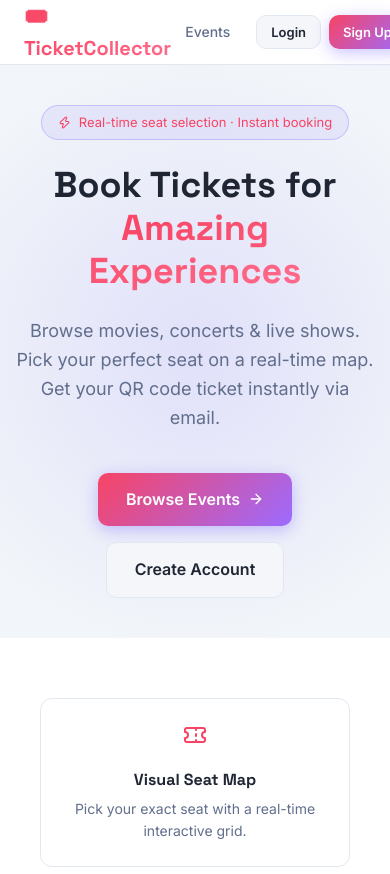
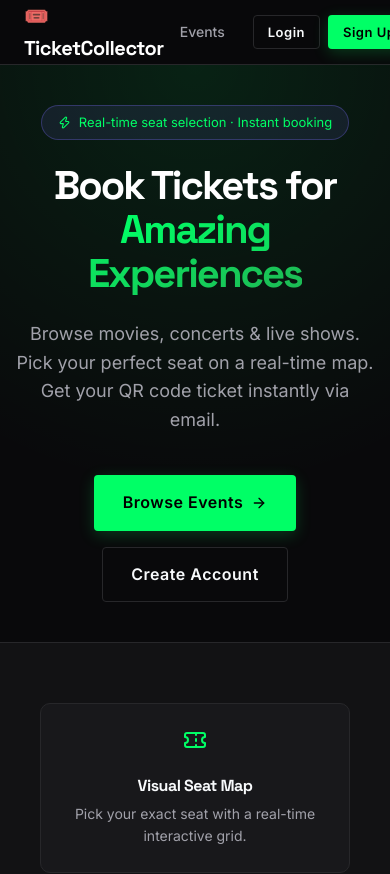
Before and after one commit to anshika4-dev/Ticket-Collector, a React (Vite) app in the folder frontend/: page / in a window 390 px wide. Shown: the top 874 px of the page. Built offline with nearby package versions, Linux system fonts and the light colour scheme; no server answers.

Commit message:
UI Overhaul: Dark mode green theme

```diff
--- a/frontend/src/App.tsx
+++ b/frontend/src/App.tsx
@@ -67,15 +67,15 @@ export default function App() {
             position="top-right"
             toastOptions={{
               style: {
-                background: '#ffffff',
-                color: '#1f2533',
-                border: '1px solid #e2e8f0',
-                borderRadius: '12px',
+                background: 'var(--bg-card)',
+                color: 'var(--text-primary)',
+                border: '1px solid var(--border-subtle)',
+                borderRadius: '8px',
                 fontSize: '14px',
-                boxShadow: '0 4px 12px rgba(0, 0, 0, 0.08)',
+                boxShadow: 'var(--shadow-card)',
               },
-              success: { iconTheme: { primary: '#4caf50', secondary: '#ffffff' } },
-              error: { iconTheme: { primary: '#f84464', secondary: '#ffffff' } },
+              success: { iconTheme: { primary: 'var(--accent-purple)', secondary: '#000000' } },
+              error: { iconTheme: { primary: '#ef4444', secondary: '#ffffff' } },
             }}
           />
         </BrowserRouter>
--- a/frontend/src/components/Footer.tsx
+++ b/frontend/src/components/Footer.tsx
@@ -16,7 +16,7 @@ export default function Footer() {
           🎟️ <strong>TicketCollector</strong>
         </div>
         <div style={{ display: 'flex', alignItems: 'center', gap: 6, fontSize: '13px' }}>
-          Made with <Heart size={14} color="#f84464" fill="#f84464" style={{ display: 'inline' }} /> by{' '}
+          Made with <Heart size={14} color="var(--accent-purple)" fill="var(--accent-purple)" style={{ display: 'inline' }} /> by{' '}
           <a
             href="https://github.com/anshika4-dev/"
             target="_blank"
--- a/frontend/src/index.css
+++ b/frontend/src/index.css
@@ -2,32 +2,32 @@
 
 /* ====== CSS VARIABLES ====== */
 :root {
-  --bg-primary: #f2f5f9;
-  --bg-secondary: #ffffff;
-  --bg-card: #ffffff;
-  --bg-glass: #f4f6fa;
-  --bg-glass-hover: #e9ecf2;
+  --bg-primary: #09090b;
+  --bg-secondary: #121214;
+  --bg-card: #18181b;
+  --bg-glass: rgba(24, 24, 27, 0.7);
+  --bg-glass-hover: rgba(39, 39, 42, 0.9);
 
-  --accent-purple: #f84464; /* BookMyShow Red */
-  --accent-pink: #ff6b8b;
-  --accent-gold: #ffc107;
-  --accent-emerald: #4caf50;
-  --accent-orange: #ff9800;
+  --accent-purple: #00ff66; /* Neon Green */
+  --accent-pink: #1db954; /* Emerald Green */
+  --accent-gold: #eab308;
+  --accent-emerald: #10b981;
+  --accent-orange: #f59e0b;
 
-  --text-primary: #1f2533;
-  --text-secondary: #616e8c;
-  --text-muted: #9fa6b2;
+  --text-primary: #f8fafc;
+  --text-secondary: #a1a1aa;
+  --text-muted: #52525b;
 
-  --border-subtle: #e2e8f0;
-  --border-glow: rgba(248, 68, 100, 0.2);
+  --border-subtle: #27272a;
+  --border-glow: rgba(0, 255, 102, 0.4);
 
-  --radius-sm: 8px;
-  --radius-md: 10px;
-  --radius-lg: 12px;
-  --radius-xl: 18px;
+  --radius-sm: 4px;
+  --radius-md: 6px;
+  --radius-lg: 10px;
+  --radius-xl: 16px;
 
-  --shadow-glow: 0 4px 20px rgba(248, 68, 100, 0.08);
-  --shadow-card: 0 4px 12px rgba(0, 0, 0, 0.04);
+  --shadow-glow: 0 4px 20px rgba(0, 255, 102, 0.15);
+  --shadow-card: 0 4px 12px rgba(0, 0, 0, 0.5);
 
   --transition: all 0.2s ease;
   --transition-slow: all 0.3s cubic-bezier(0.4, 0, 0.2, 1);
@@ -49,7 +49,7 @@ a { text-decoration: none; color: inherit; }
 button { cursor: pointer; border: none; background: none; }
 img { max-width: 100%; }
 input, textarea, select {
-  background: var(--bg-glass);
+  background: var(--bg-secondary);
   border: 1px solid var(--border-subtle);
   color: var(--text-primary);
   border-radius: var(--radius-md);
@@ -62,12 +62,12 @@ input, textarea, select {
 }
 input:focus, textarea:focus, select:focus {
   border-color: var(--accent-purple);
-  box-shadow: 0 0 0 3px rgba(124, 107, 255, 0.15);
+  box-shadow: 0 0 0 1px var(--accent-purple);
 }
 input::placeholder, textarea::placeholder { color: var(--text-muted); }
 
 /* ====== TYPOGRAPHY ====== */
-h1, h2, h3, h4, h5 { font-family: 'Space Grotesk', sans-serif; font-weight: 700; line-height: 1.2; }
+h1, h2, h3, h4, h5 { font-family: 'Space Grotesk', sans-serif; font-weight: 700; line-height: 1.2; letter-spacing: -0.5px; }
 
 /* ====== UTILITY CLASSES ====== */
 .container { max-width: 1200px; margin: 0 auto; padding: 0 24px; }
@@ -101,37 +101,38 @@ h1, h2, h3, h4, h5 { font-family: 'Space Grotesk', sans-serif; font-weight: 700;
   justify-content: center;
   gap: 8px;
   padding: 10px 20px;
-  border-radius: var(--radius-md);
+  border-radius: var(--radius-sm);
   font-weight: 600;
   font-size: 14px;
   font-family: inherit;
   transition: var(--transition);
   cursor: pointer;
-  border: none;
+  border: 1px solid transparent;
   white-space: nowrap;
+  letter-spacing: 0.5px;
 }
-.btn:disabled { opacity: 0.5; cursor: not-allowed; }
+.btn:disabled { opacity: 0.5; cursor: not-allowed; filter: grayscale(100%); }
 .btn-primary {
-  background: linear-gradient(135deg, var(--accent-purple), #9c6bff);
-  color: white;
-  box-shadow: 0 4px 16px rgba(124, 107, 255, 0.4);
+  background: var(--accent-purple);
+  color: #000000;
+  box-shadow: 0 4px 16px rgba(0, 255, 102, 0.2);
 }
 .btn-primary:hover:not(:disabled) {
-  transform: translateY(-1px);
-  box-shadow: 0 6px 24px rgba(124, 107, 255, 0.5);
+  background: #00e65c;
+  box-shadow: 0 6px 24px rgba(0, 255, 102, 0.4);
 }
 .btn-secondary {
-  background: var(--bg-glass);
+  background: transparent;
   color: var(--text-primary);
   border: 1px solid var(--border-subtle);
 }
-.btn-secondary:hover:not(:disabled) { background: var(--bg-glass-hover); border-color: var(--accent-purple); }
+.btn-secondary:hover:not(:disabled) { background: rgba(255,255,255,0.05); border-color: var(--accent-purple); color: var(--accent-purple); }
 .btn-danger {
-  background: linear-gradient(135deg, #ff4757, #ff6b81);
-  color: white;
-  box-shadow: 0 4px 16px rgba(255, 71, 87, 0.3);
+  background: transparent;
+  color: #ef4444;
+  border: 1px solid #ef4444;
 }
-.btn-danger:hover:not(:disabled) { transform: translateY(-1px); }
+.btn-danger:hover:not(:disabled) { background: rgba(239, 68, 68, 0.1); }
 .btn-sm { padding: 6px 14px; font-size: 13px; }
 .btn-lg { padding: 14px 28px; font-size: 16px; }
 .btn-icon { padding: 8px; border-radius: var(--radius-sm); }
@@ -144,10 +145,10 @@ h1, h2, h3, h4, h5 { font-family: 'Space Grotesk', sans-serif; font-weight: 700;
   padding: 24px;
   transition: var(--transition);
 }
-.card:hover { border-color: var(--border-glow); box-shadow: var(--shadow-glow); }
+.card:hover { border-color: var(--accent-purple); box-shadow: var(--shadow-glow); }
 .card-glass {
   background: var(--bg-glass);
-  backdrop-filter: blur(20px);
+  backdrop-filter: blur(12px);
   border: 1px solid var(--border-subtle);
   border-radius: var(--radius-lg);
 }
@@ -158,23 +159,23 @@ h1, h2, h3, h4, h5 { font-family: 'Space Grotesk', sans-serif; font-weight: 700;
   align-items: center;
   gap: 4px;
   padding: 3px 10px;
-  border-radius: 99px;
-  font-size: 12px;
-  font-weight: 600;
+  border-radius: 4px;
+  font-size: 11px;
+  font-weight: 700;
   text-transform: uppercase;
-  letter-spacing: 0.5px;
+  letter-spacing: 1px;
 }
-.badge-purple { background: rgba(124, 107, 255, 0.15); color: var(--accent-purple); }
-.badge-pink { background: rgba(255, 107, 157, 0.15); color: var(--accent-pink); }
-.badge-emerald { background: rgba(0, 217, 126, 0.15); color: var(--accent-emerald); }
-.badge-orange { background: rgba(255, 140, 66, 0.15); color: var(--accent-orange); }
-.badge-red { background: rgba(255, 71, 87, 0.15); color: #ff4757; }
-.badge-gold { background: rgba(255, 215, 0, 0.15); color: var(--accent-gold); }
+.badge-purple { background: rgba(0, 255, 102, 0.15); color: var(--accent-purple); border: 1px solid rgba(0,255,102,0.3); }
+.badge-pink { background: rgba(29, 185, 84, 0.15); color: var(--accent-pink); border: 1px solid rgba(29,185,84,0.3); }
+.badge-emerald { background: rgba(16, 185, 129, 0.15); color: var(--accent-emerald); border: 1px solid rgba(16,185,129,0.3); }
+.badge-orange { background: rgba(245, 158, 11, 0.15); color: var(--accent-orange); border: 1px solid rgba(245,158,11,0.3); }
+.badge-red { background: rgba(239, 68, 68, 0.15); color: #ef4444; border: 1px solid rgba(239,68,68,0.3); }
+.badge-gold { background: rgba(234, 179, 8, 0.15); color: var(--accent-gold); border: 1px solid rgba(234,179,8,0.3); }
 
 /* ====== FORM ====== */
-.form-group { display: flex; flex-direction: column; gap: 6px; }
-.form-label { font-size: 13px; font-weight: 600; color: var(--text-secondary); letter-spacing: 0.5px; }
-.form-error { font-size: 12px; color: #ff4757; }
+.form-group { display: flex; flex-direction: column; gap: 8px; }
+.form-label { font-size: 13px; font-weight: 600; color: var(--text-secondary); letter-spacing: 0.5px; text-transform: uppercase; }
+.form-error { font-size: 12px; color: #ef4444; }
 
 /* ====== GRADIENT TEXT ====== */
 .gradient-text {
@@ -207,8 +208,8 @@ h1, h2, h3, h4, h5 { font-family: 'Space Grotesk', sans-serif; font-weight: 700;
 }
 .seat {
   width: 36px; height: 36px;
-  border-radius: 6px 6px 3px 3px;
-  border: 1.5px solid transparent;
+  border-radius: 4px;
+  border: 1px solid transparent;
   cursor: pointer;
   transition: var(--transition);
   position: relative;
@@ -216,17 +217,16 @@ h1, h2, h3, h4, h5 { font-family: 'Space Grotesk', sans-serif; font-weight: 700;
   align-items: center;
   justify-content: center;
   font-size: 9px;
-  font-weight: 600;
-  letter-spacing: 0;
+  font-weight: 700;
 }
-.seat-available { background: #ffffff; border-color: #1a9e5c; color: #1a9e5c; }
-.seat-available:hover { background: #e8f5e9; transform: scale(1.1); }
-.seat-held { background: #fffde7; border-color: var(--accent-gold); color: #b78103; cursor: not-allowed; }
-.seat-booked { background: #e4e7eb; border-color: #cbd5e1; color: #94a3b8; cursor: not-allowed; }
-.seat-selected { background: #1a9e5c; border-color: #1a9e5c; color: #ffffff; transform: scale(1.1); box-shadow: 0 4px 12px rgba(26, 158, 92, 0.3); }
+.seat-available { background: rgba(255,255,255,0.03); border-color: #3f3f46; color: #71717a; }
+.seat-available:hover { background: rgba(255,255,255,0.1); border-color: var(--accent-purple); color: var(--accent-purple); }
+.seat-held { background: rgba(234, 179, 8, 0.1); border-color: var(--accent-gold); color: var(--accent-gold); cursor: not-allowed; }
+.seat-booked { background: #18181b; border-color: #27272a; color: #3f3f46; cursor: not-allowed; }
+.seat-selected { background: rgba(0, 255, 102, 0.15); border-color: var(--accent-purple); color: var(--accent-purple); box-shadow: 0 0 10px rgba(0,255,102,0.3); }
 .seat-legend { display: flex; flex-wrap: wrap; gap: 16px; justify-content: center; margin-top: 16px; }
-.seat-legend-item { display: flex; align-items: center; gap: 6px; font-size: 12px; color: var(--text-secondary); }
-.seat-legend-dot { width: 16px; height: 16px; border-radius: 4px; border: 1.5px solid; }
+.seat-legend-item { display: flex; align-items: center; gap: 6px; font-size: 12px; color: var(--text-secondary); text-transform: uppercase; letter-spacing: 1px; }
+.seat-legend-dot { width: 14px; height: 14px; border-radius: 2px; border: 1px solid; }
 
 /* ====== EVENT CARD ====== */
 .event-card {
@@ -237,15 +237,15 @@ h1, h2, h3, h4, h5 { font-family: 'Space Grotesk', sans-serif; font-weight: 700;
   transition: var(--transition-slow);
   cursor: pointer;
 }
-.event-card:hover { transform: translateY(-4px); border-color: var(--border-glow); box-shadow: var(--shadow-glow); }
-.event-card-img { width: 100%; height: 200px; object-fit: cover; }
-.event-card-img-placeholder { width: 100%; height: 200px; background: linear-gradient(135deg, #f84464, #ff6b8b); display: flex; align-items: center; justify-content: center; font-size: 48px; }
+.event-card:hover { transform: translateY(-4px); border-color: var(--accent-purple); box-shadow: var(--shadow-glow); }
+.event-card-img { width: 100%; height: 200px; object-fit: cover; border-bottom: 1px solid var(--border-subtle); }
+.event-card-img-placeholder { width: 100%; height: 200px; background: #121214; display: flex; align-items: center; justify-content: center; font-size: 48px; border-bottom: 1px solid var(--border-subtle); }
 .event-card-body { padding: 20px; }
 
 /* ====== NAVBAR ====== */
 .navbar {
-  background: rgba(255, 255, 255, 0.95);
-  backdrop-filter: blur(20px);
+  background: rgba(9, 9, 11, 0.9);
+  backdrop-filter: blur(12px);
   border-bottom: 1px solid var(--border-subtle);
   position: sticky;
   top: 0;
@@ -253,16 +253,17 @@ h1, h2, h3, h4, h5 { font-family: 'Space Grotesk', sans-serif; font-weight: 700;
   padding: 0 24px;
 }
 .navbar-inner { max-width: 1200px; margin: 0 auto; height: 64px; display: flex; align-items: center; justify-content: space-between; }
-.navbar-logo { font-family: 'Space Grotesk', sans-serif; font-size: 20px; font-weight: 700; background: linear-gradient(135deg, var(--accent-purple), var(--accent-pink)); -webkit-background-clip: text; -webkit-text-fill-color: transparent; background-clip: text; }
+.navbar-logo { font-family: 'Space Grotesk', sans-serif; font-size: 20px; font-weight: 800; color: #fff; letter-spacing: -0.5px; }
+.navbar-logo span { color: var(--accent-purple); }
 .navbar-links { display: flex; align-items: center; gap: 8px; }
-.nav-link { padding: 6px 14px; border-radius: var(--radius-sm); color: var(--text-secondary); font-size: 14px; font-weight: 500; transition: var(--transition); }
-.nav-link:hover, .nav-link.active { color: var(--text-primary); background: var(--bg-glass); }
-.nav-avatar { width: 36px; height: 36px; border-radius: 50%; background: linear-gradient(135deg, var(--accent-purple), var(--accent-pink)); display: flex; align-items: center; justify-content: center; font-weight: 700; font-size: 14px; color: white; cursor: pointer; }
+.nav-link { padding: 8px 16px; border-radius: var(--radius-sm); color: var(--text-secondary); font-size: 14px; font-weight: 500; transition: var(--transition); }
+.nav-link:hover, .nav-link.active { color: #fff; background: rgba(255,255,255,0.05); }
+.nav-avatar { width: 36px; height: 36px; border-radius: 4px; background: var(--accent-purple); display: flex; align-items: center; justify-content: center; font-weight: 800; font-size: 14px; color: #000; cursor: pointer; }
 
 /* ====== PAGE LAYOUT ====== */
 .page { flex: 1; padding: 32px 24px; }
 .page-header { margin-bottom: 32px; }
-.page-title { font-size: 32px; font-weight: 800; }
+.page-title { font-size: 32px; font-weight: 800; color: #fff; }
 .page-subtitle { color: var(--text-secondary); margin-top: 8px; }
 
 /* ====== HERO ====== */
@@ -275,17 +276,10 @@ h1, h2, h3, h4, h5 { font-family: 'Space Grotesk', sans-serif; font-weight: 700;
   padding: 60px 24px;
   position: relative;
   overflow: hidden;
+  border-bottom: 1px solid var(--border-subtle);
+  background: radial-gradient(circle at 50% 0%, rgba(0, 255, 102, 0.1) 0%, transparent 70%);
 }
-.hero::before {
-  content: '';
-  position: absolute;
-  width: 600px; height: 600px;
-  background: radial-gradient(circle, rgba(124, 107, 255, 0.15) 0%, transparent 70%);
-  top: 50%; left: 50%;
-  transform: translate(-50%, -50%);
-  pointer-events: none;
-}
-.hero-title { font-size: clamp(36px, 6vw, 72px); font-weight: 800; margin-bottom: 24px; }
+.hero-title { font-size: clamp(40px, 6vw, 80px); font-weight: 800; margin-bottom: 24px; color: #fff; line-height: 1.1; letter-spacing: -2px; }
 .hero-sub { font-size: 18px; color: var(--text-secondary); max-width: 600px; margin: 0 auto 40px; }
 .hero-cta { display: flex; gap: 16px; justify-content: center; flex-wrap: wrap; }
 
@@ -297,14 +291,14 @@ h1, h2, h3, h4, h5 { font-family: 'Space Grotesk', sans-serif; font-weight: 700;
   padding: 24px;
   text-align: center;
 }
-.stat-value { font-size: 36px; font-weight: 800; margin-bottom: 4px; }
-.stat-label { color: var(--text-secondary); font-size: 14px; }
+.stat-value { font-size: 36px; font-weight: 800; margin-bottom: 4px; color: #fff; }
+.stat-label { color: var(--text-secondary); font-size: 14px; text-transform: uppercase; letter-spacing: 1px; }
 
 /* ====== MODAL ====== */
 .modal-overlay {
   position: fixed; inset: 0;
-  background: rgba(0, 0, 0, 0.7);
-  backdrop-filter: blur(8px);
+  background: rgba(0, 0, 0, 0.8);
+  backdrop-filter: blur(4px);
   z-index: 1000;
   display: flex;
   align-items: center;
@@ -312,14 +306,15 @@ h1, h2, h3, h4, h5 { font-family: 'Space Grotesk', sans-serif; font-weight: 700;
   padding: 24px;
 }
 .modal {
-  background: var(--bg-secondary);
+  background: var(--bg-card);
   border: 1px solid var(--border-subtle);
-  border-radius: var(--radius-xl);
+  border-radius: var(--radius-lg);
   padding: 32px;
   max-width: 480px;
   width: 100%;
   max-height: 90vh;
   overflow-y: auto;
+  box-shadow: 0 20px 40px rgba(0,0,0,0.5);
 }
 
 /* ====== TIMER ====== */
@@ -327,9 +322,9 @@ h1, h2, h3, h4, h5 { font-family: 'Space Grotesk', sans-serif; font-weight: 700;
   display: flex;
   align-items: center;
   gap: 8px;
-  background: rgba(255, 215, 0, 0.1);
-  border: 1px solid rgba(255, 215, 0, 0.3);
-  border-radius: var(--radius-md);
+  background: rgba(234, 179, 8, 0.1);
+  border: 1px solid rgba(234, 179, 8, 0.3);
+  border-radius: var(--radius-sm);
   padding: 8px 16px;
   color: var(--accent-gold);
   font-weight: 600;
@@ -338,9 +333,9 @@ h1, h2, h3, h4, h5 { font-family: 'Space Grotesk', sans-serif; font-weight: 700;
 
 /* ====== SCROLLBAR ====== */
 ::-webkit-scrollbar { width: 6px; height: 6px; }
-::-webkit-scrollbar-track { background: transparent; }
+::-webkit-scrollbar-track { background: var(--bg-primary); }
 ::-webkit-scrollbar-thumb { background: var(--border-subtle); border-radius: 3px; }
-::-webkit-scrollbar-thumb:hover { background: var(--accent-purple); }
+::-webkit-scrollbar-thumb:hover { background: var(--text-muted); }
 
 /* ====== ANIMATIONS ====== */
 @keyframes fadeIn { from { opacity: 0; transform: translateY(16px); } to { opacity: 1; transform: translateY(0); } }
@@ -351,7 +346,7 @@ h1, h2, h3, h4, h5 { font-family: 'Space Grotesk', sans-serif; font-weight: 700;
 
 /* ====== SKELETON ====== */
 .skeleton {
-  background: linear-gradient(90deg, var(--bg-card) 25%, var(--bg-glass-hover) 50%, var(--bg-card) 75%);
+  background: linear-gradient(90deg, var(--bg-card) 25%, var(--bg-secondary) 50%, var(--bg-card) 75%);
   background-size: 200% auto;
   animation: shimmer 1.5s linear infinite;
   border-radius: var(--radius-md);
@@ -359,7 +354,7 @@ h1, h2, h3, h4, h5 { font-family: 'Space Grotesk', sans-serif; font-weight: 700;
 
 /* ====== SECTION ====== */
 .section { padding: 60px 0; }
-.section-title { font-size: 28px; font-weight: 800; margin-bottom: 8px; }
+.section-title { font-size: 28px; font-weight: 800; margin-bottom: 8px; color: #fff; }
 .section-sub { color: var(--text-secondary); margin-bottom: 32px; }
 
 /* ====== DIVIDER ====== */
```
